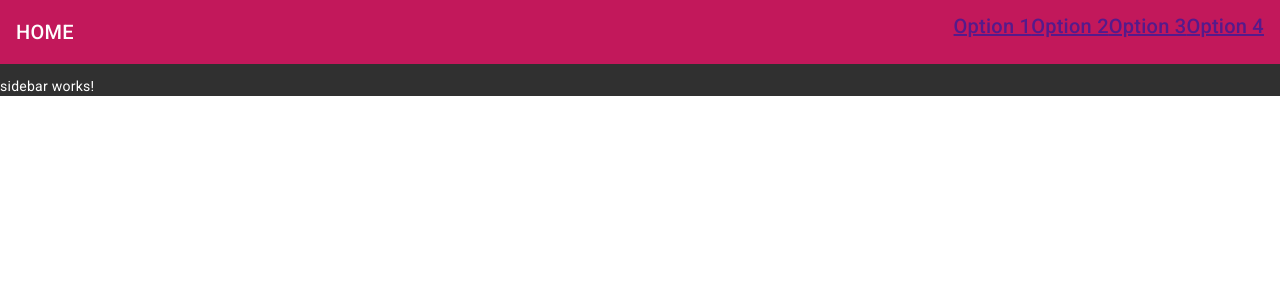
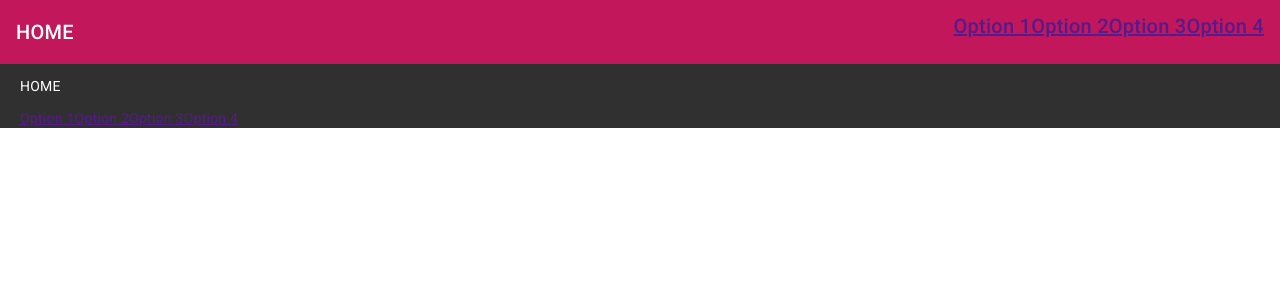
Before and after one commit to Doxstart/FruityVice-DB, an Angular app: page / in a window 1280 px wide. Shown: the top 300 px of the page. Built offline with nearby package versions, Linux system fonts and the light colour scheme; no server answers.

Commit message:
added some style

```diff
--- a/src/app/app.component.html
+++ b/src/app/app.component.html
@@ -1,7 +1,11 @@
 
-<body class="mat-app-background">
-  <app-header></app-header>
-  <app-frontpage></app-frontpage>
-  <app-sidebar></app-sidebar>
+<body class="mat-app-background main-container">
+  <div class="header-container">
+    <app-header></app-header>
+  </div>
+  <div class="sidemain-container">
+    <app-sidebar class="sidebar"></app-sidebar>
+    <app-frontpage class="front"></app-frontpage>
+  </div>
   <router-outlet></router-outlet>
 </body>
--- a/src/app/app.component.scss
+++ b/src/app/app.component.scss
@@ -0,0 +1,22 @@
+.main-container{
+  display: flex;
+  flex-direction: column;
+}
+
+.header-container{
+  margin-bottom: 0px;
+}
+
+.sidemain-container{
+  display: flex;
+  flex-direction: row;
+}
+
+.sidebar{
+  flex-grow: 0.5;
+  padding-left: 20px;
+}
+
+.front{
+  flex-grow: 6;
+}
--- a/src/app/components/sidebar/sidebar.component.html
+++ b/src/app/components/sidebar/sidebar.component.html
@@ -1 +1,11 @@
-<p>sidebar works!</p>
+<div class="sidebar-container">
+  <div>
+    <p>HOME</p>
+  </div>
+  <div>
+    <a href="">Option 1</a>
+    <a href="">Option 2</a>
+    <a href="">Option 3</a>
+    <a href="">Option 4</a>
+  </div>
+</div>
--- a/src/app/components/sidebar/sidebar.component.scss
+++ b/src/app/components/sidebar/sidebar.component.scss
@@ -0,0 +1,4 @@
+.sidebar-container{
+  border-top: 0px;
+  padding-top: 0px;
+}
```
